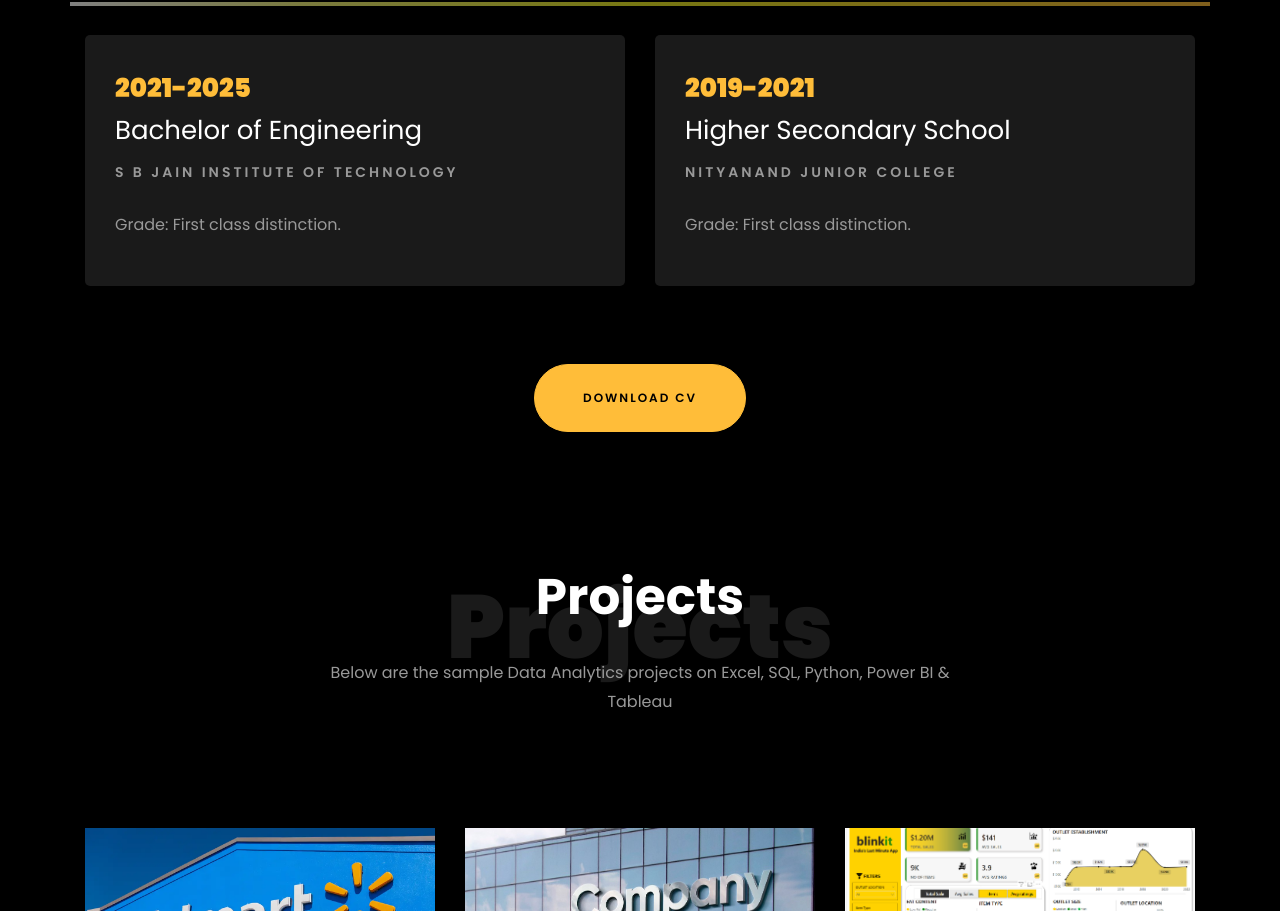
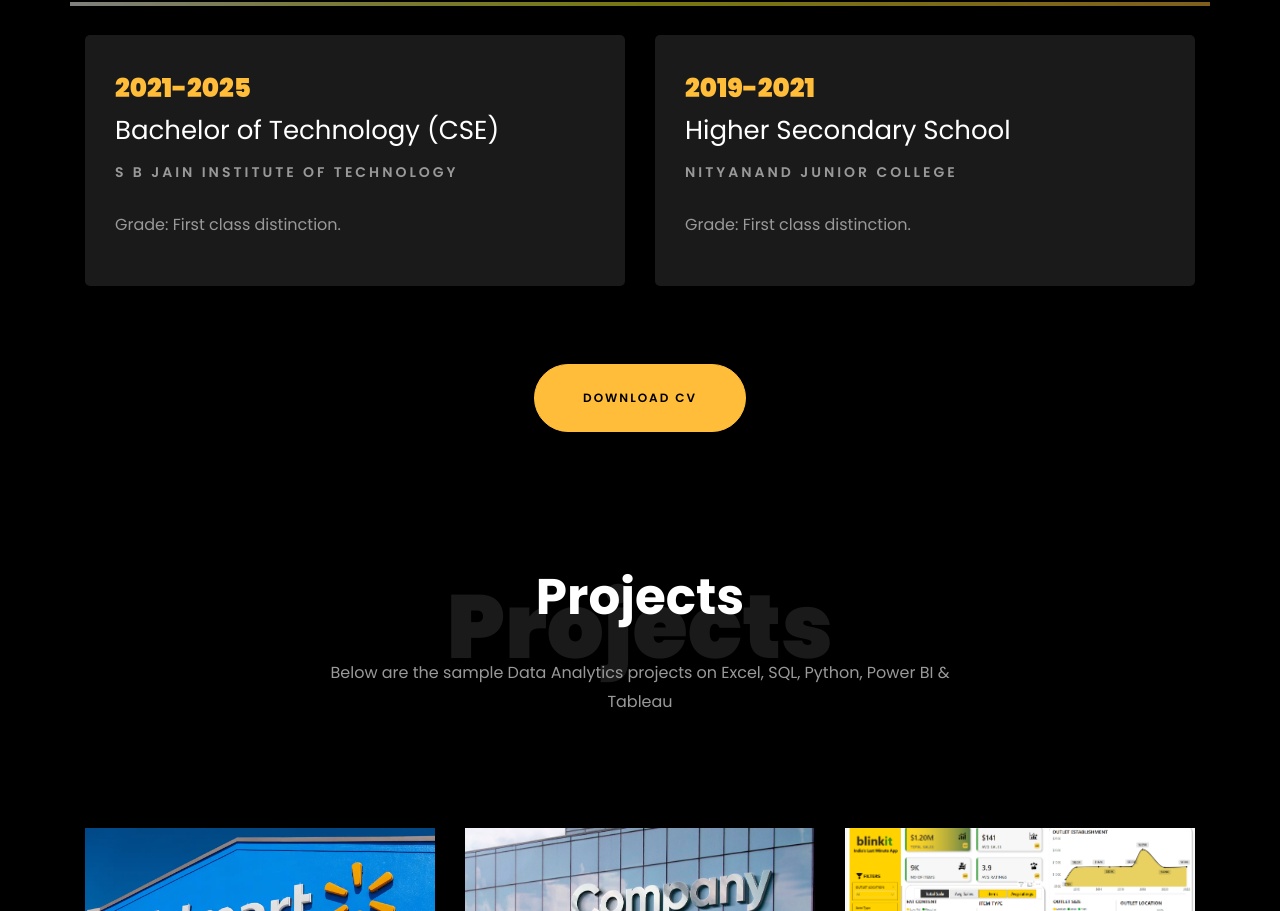
Before and after one commit to ketkijain2020/Portfolio.github.io, a plain HTML site: page index.html in a window 1280 px wide. Shown: the part 2736-3647 px from the top of the page. Drawn offline with Linux system fonts and the light colour scheme; files whose address does not match are found by name.

Commit message:
education
add cse

```diff
--- a/index.html
+++ b/index.html
@@ -366,7 +366,7 @@
     			<div class="col-md-6">
     				<div class="resume-wrap ftco-animate">
     					<span class="date">2021-2025</span>
-    					<h2>Bachelor of Engineering</h2>
+    					<h2>Bachelor of Technology (CSE)</h2>
     					<span class="position">S B Jain Institute Of Technology</span>
     					<p class="mt-4">Grade: First class distinction.</p>
     				</div>
```
